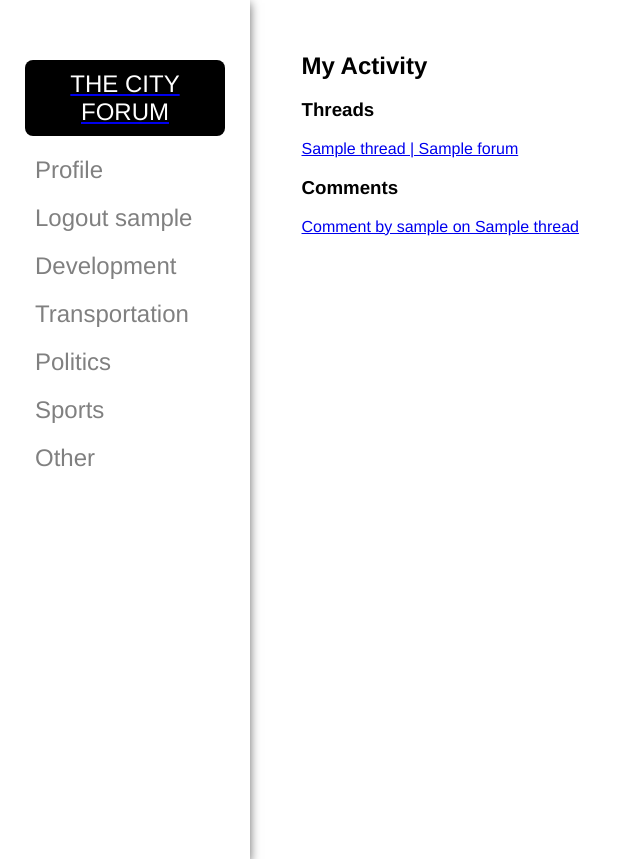
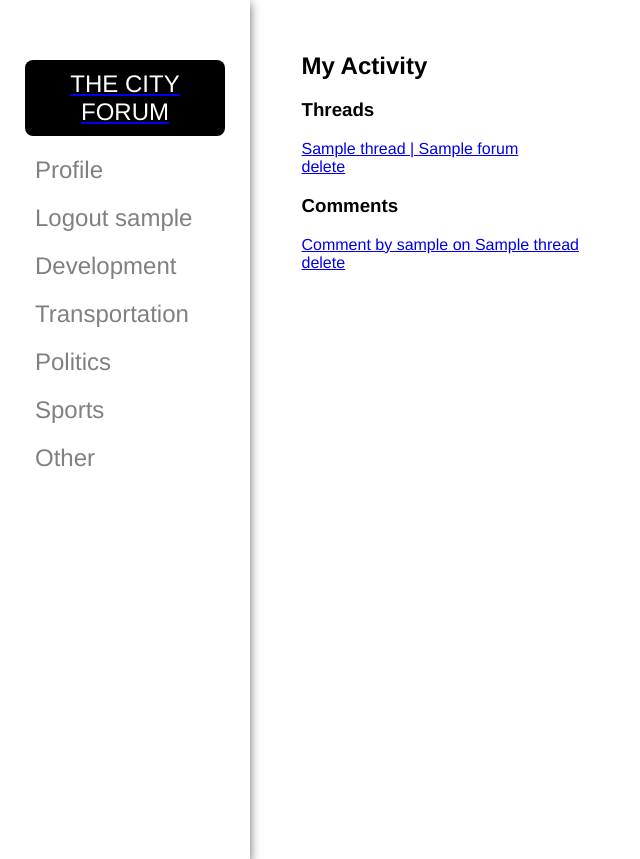
Before and after one commit to mforte215/The-City-Forum, a Django app: page /profile/ in a window 1280 px wide. Shown: the top 859 px of the page, without its empty margins (0-640 px from the left). Run offline with Django 4.2, Linux system fonts and the light colour scheme; a user stored in the database is signed in; tables that the repository leaves empty hold one stand-in row (values such as "Sample post"); some libraries are stand-ins or nearby versions.

Commit message:
profile delete objects

```diff
--- a/cityforum/cityforum/urls.py
+++ b/cityforum/cityforum/urls.py
@@ -13,5 +13,6 @@ urlpatterns = [
     path('add-thread/<str:forum>', views.AddThreadView, name='add-thread'),
     path('add-thread/', views.AddThreadView, name='add-thread'),
     path('delete-comment/<slug:slug>', views.DeleteCommentView, name='delete-comment'),
-    path('profile/', views.ProfileView, name='profile')
+    path('profile/', views.ProfileView, name='profile'),
+    path('delete-thread/<slug:slug>', views.DeleteThreadView, name='delete-thread'),
 ]
--- a/cityforum/forum/forms.py
+++ b/cityforum/forum/forms.py
@@ -24,4 +24,5 @@ class ThreadForm(forms.ModelForm):
         }
         widgets = {
             "title": forms.TextInput(attrs={'class': 'title-input'}),
+            "forum": forms.Select(attrs={'class': 'forum-choicefield'}),
         }
--- a/cityforum/forum/templates/forum/profile.html
+++ b/cityforum/forum/templates/forum/profile.html
@@ -11,6 +11,9 @@
         {% for thread in threads %}
         <div class="profile-half-list">
             <a href="{% url 'thread' thread.forum thread.slug %}">{{thread.title}} | {{thread.forum}}</a>
+            <div class="profile-delete-section">
+            <a href="{% url 'delete-thread' thread.slug %}">delete</a>
+            </div>
         </div>
         {% endfor %}
         {% endif %}
@@ -21,6 +24,9 @@
         {% for comment in comments %}
         <div class="profile-half-list">
             <a href="/">{{comment}}</a>
+            <div class="profile-delete-section">
+                <a href="{% url 'delete-comment' comment.slug %}">delete</a>
+            </div>
         </div>
         {% endfor %}
         {% endif %}
--- a/cityforum/forum/views.py
+++ b/cityforum/forum/views.py
@@ -203,3 +203,11 @@ def ProfileView(request):
             return render(request, 'forum/profile.html', {'threads': threads, 'comments': comments})
         else:
             return HttpResponseRedirect(reverse('login'))
+
+def DeleteThreadView(request, slug):
+    if slug:
+        found_thread = Thread.objects.get(slug=slug)
+        found_thread.delete()
+        return HttpResponseRedirect(reverse('profile'))
+    else:
+        return HttpResponseRedirect(reverse('index'))
```
Also changed, not shown: cityforum/forum/static/forum/css/style.css (+21 -1 lines).
